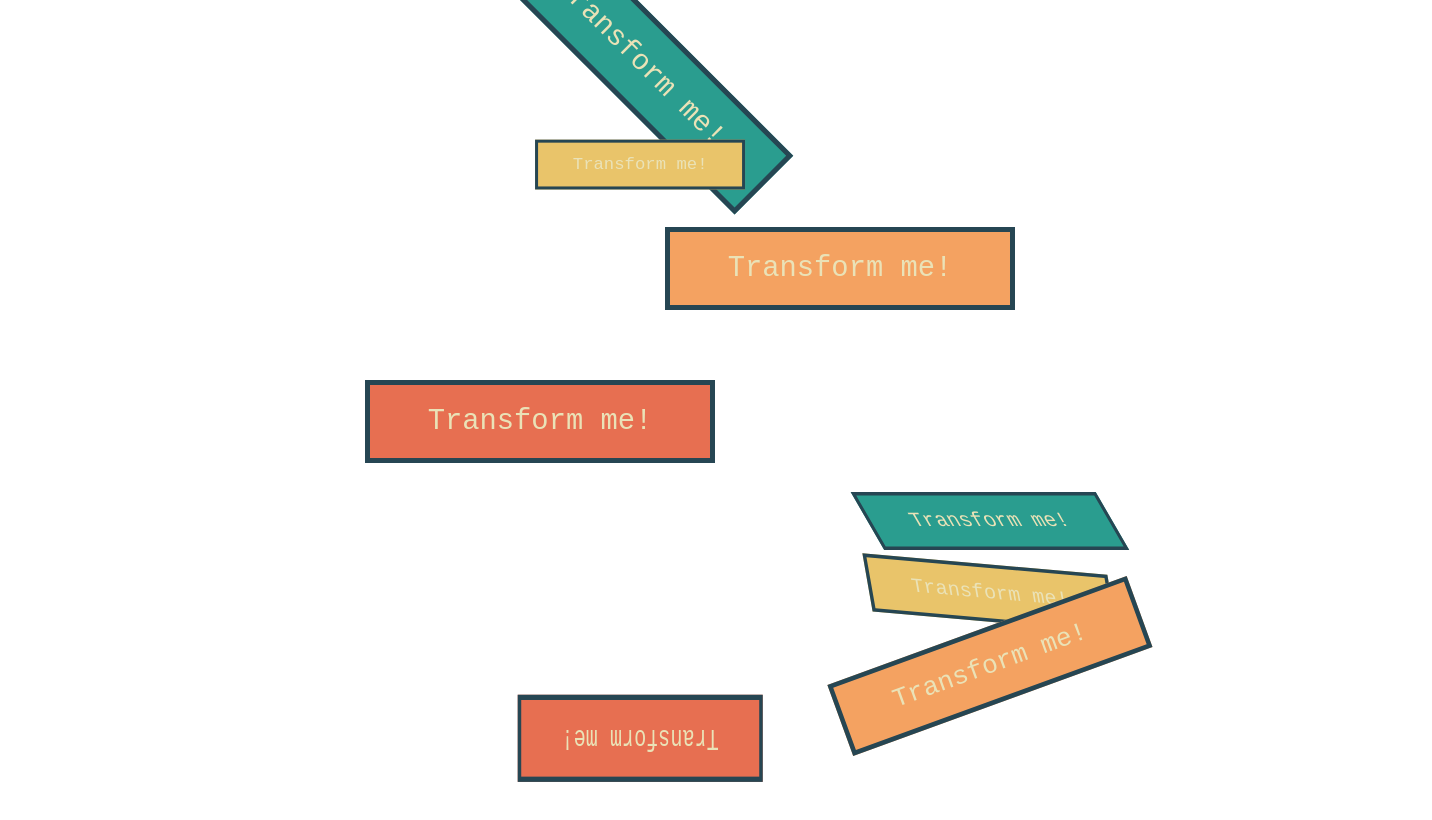
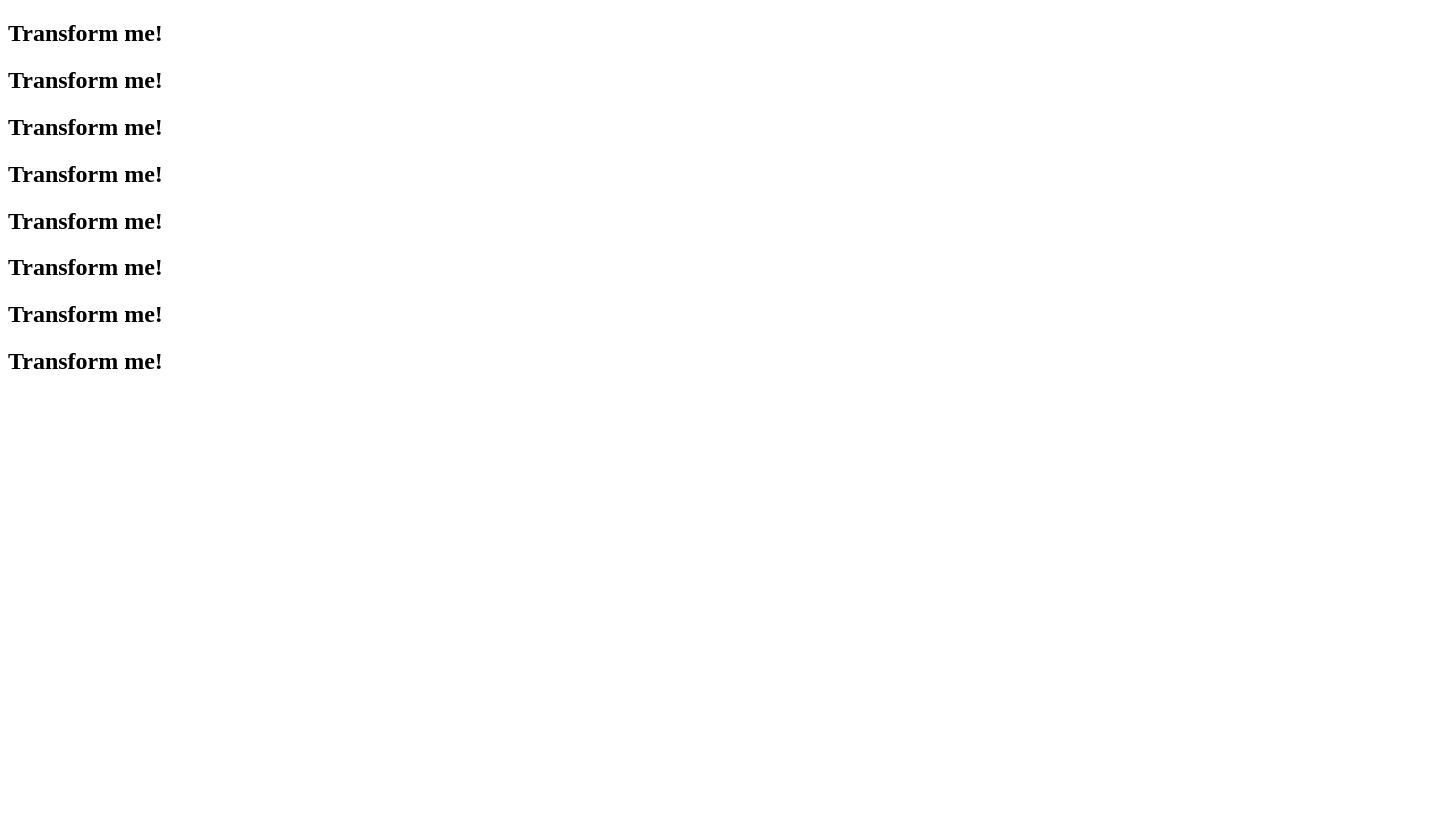
Before and after one commit to qchris101/Assorted-CSS-Properties, a plain HTML site: page Transform/index.html in a window 1280 px wide. Shown: the whole page, 1432 px wide, since content can reach past the window. Drawn offline with Linux system fonts and the light colour scheme; files that its build step writes are made by us from their sources.

Commit message:
Reset all CSS files to code along for lesson.

```diff
--- a/Background/app.css
+++ /dev/null
@@ -1,18 +0,0 @@
-section {
-    width: 80%;
-    height: 800px;
-    /* background-image: url("https://images.unsplash.com/photo-1564442038901-4f9a19d3d456?ixlib=rb-1.2.1&ixid=eyJhcHBfaWQiOjEyMDd9&auto=format&fit=crop&w=1227&q=80");
-    background-size: cover;
-    background-position: top; */
-    background: center/cover url("https://images.unsplash.com/photo-1564442038901-4f9a19d3d456?ixlib=rb-1.2.1&ixid=eyJhcHBfaWQiOjEyMDd9&auto=format&fit=crop&w=1227&q=80");
-    margin: 0 auto;
-}
-
-h1 {
-    font-size: 150px;
-    text-align:center;
-    text-shadow: black -6px 6px;
-    font-family: 'Courier New', Courier, monospace;
-    font-weight: lighter;
-    color:white;
-}
--- a/GoogleFonts/app.css
+++ /dev/null
@@ -1,22 +0,0 @@
-body {
-    font-family: Montserrat, sans-serif;
-}
-
-main {
-    width: 60%;
-    margin: 0 auto;
-}
-
-h1 {
-    font-size: 3rem;
-    margin-bottom: 0;
-}
-
-h1 + h2 {
-    margin-top: 10px;
-}
-
-h1,h2,h3 {
-    font-family: Roboto, sans-serif;
-    font-weight: 100;
-}
--- a/Opacity/app.css
+++ b/Opacity/app.css
@@ -1,18 +1,3 @@
 section {
-    width: 500px;
-    height: 500px;
-    background-color: magenta;
+
 }
-
-#rgba {
-    width: 50%;
-    height: 50%;
-    background-color: rgba(255,255,255,0.7)
-}
-
-#opacity {
-    width: 50%;
-    height: 50%;
-    background-color: yellow;
-    opacity: 0.3;
-}
--- a/Transform/app.css
+++ /dev/null
@@ -1,56 +0,0 @@
-h1 {
-    background-color: #2a9d8f;
-    border: 5px solid #264653;
-    color: #eae2b7;
-    padding: 0.7em;
-    width: 300px;
-    font-size: 1.8em;
-    text-align:center;
-    margin: 20px auto;
-    font-family: Courier New;
-    font-weight: lighter;
-}
-
-h1:nth-of-type(2n) {
-    background-color: #e9c46a;
-}
-h1:nth-of-type(3n) {
-    background-color: #f4a261;
-}
-h1:nth-of-type(4n) {
-    background-color: #e76f51;
-}
-
-
-section:first-of-type h1:nth-of-type(1){
-    /* transform-origin: top right; */
-    transform: rotate(45deg);
-}
-section:first-of-type h1:nth-of-type(2){
-    transform: scale(0.6);
-}
-
-section:first-of-type h1:nth-of-type(3){
-    transform: translateX(200px);
-}
-section:first-of-type h1:nth-of-type(4){
-    transform: translate(-100px, 50px);
-}
-
-section:nth-of-type(2) h1:nth-of-type(1){
-    transform: skew(30deg);
-}
-section:nth-of-type(2) h1:nth-of-type(2){
-    transform: skew(10deg, 5deg);
-}
-
-section:nth-of-type(2) h1:nth-of-type(3){
-    transform: rotate(-20deg) scale(1.3);
-}
-section:nth-of-type(2) h1:nth-of-type(4){
-    transform: translateX(-500px) rotate(0.5turn) scaleY(1.5);
-}
-
-section:nth-of-type(2) {
-    transform: scale(0.7) translateX(500px);
-}
```
Also changed, not shown: Position/app.css (deleted, +0 -40 lines), Transition/app.css (deleted, +0 -37 lines).
